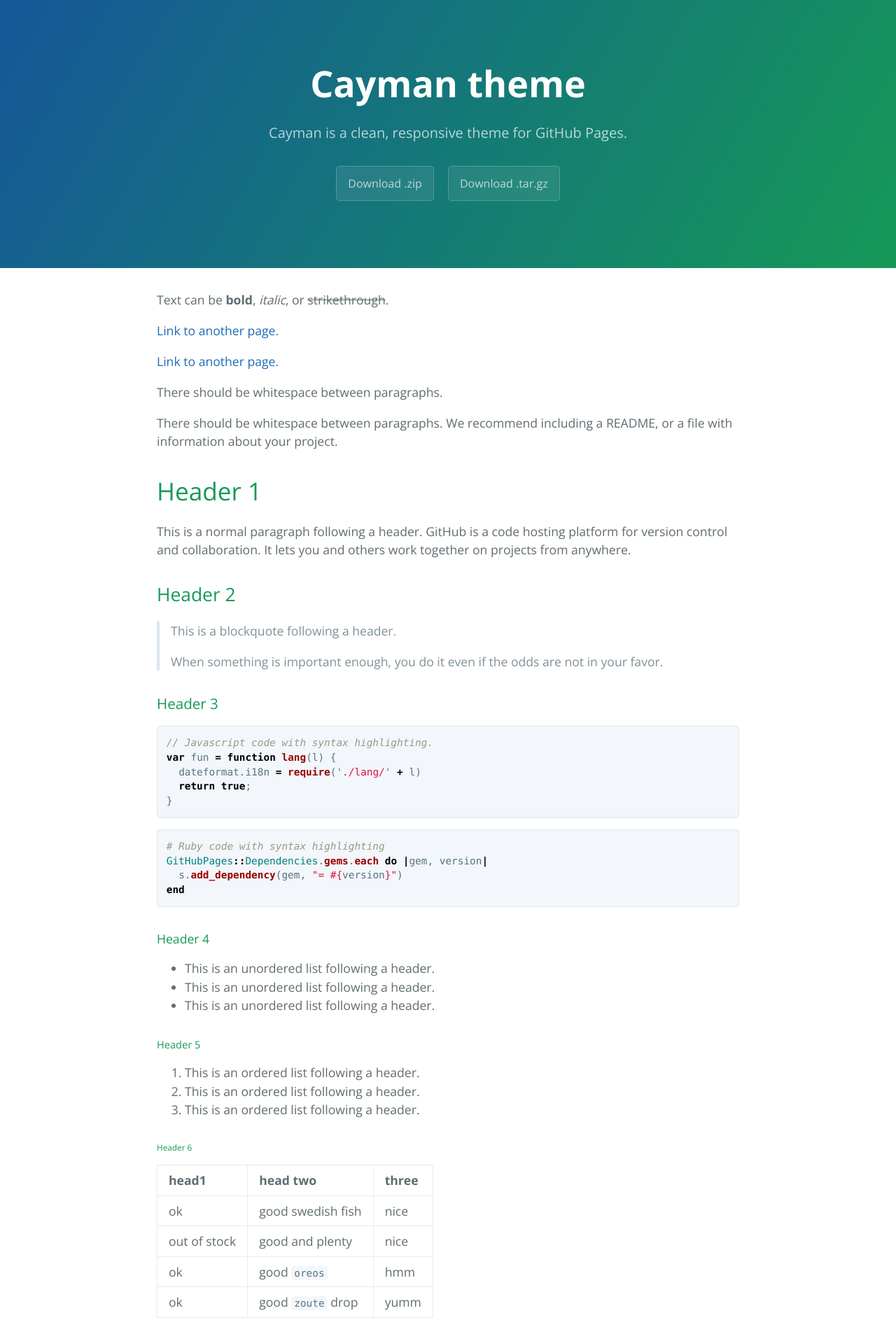
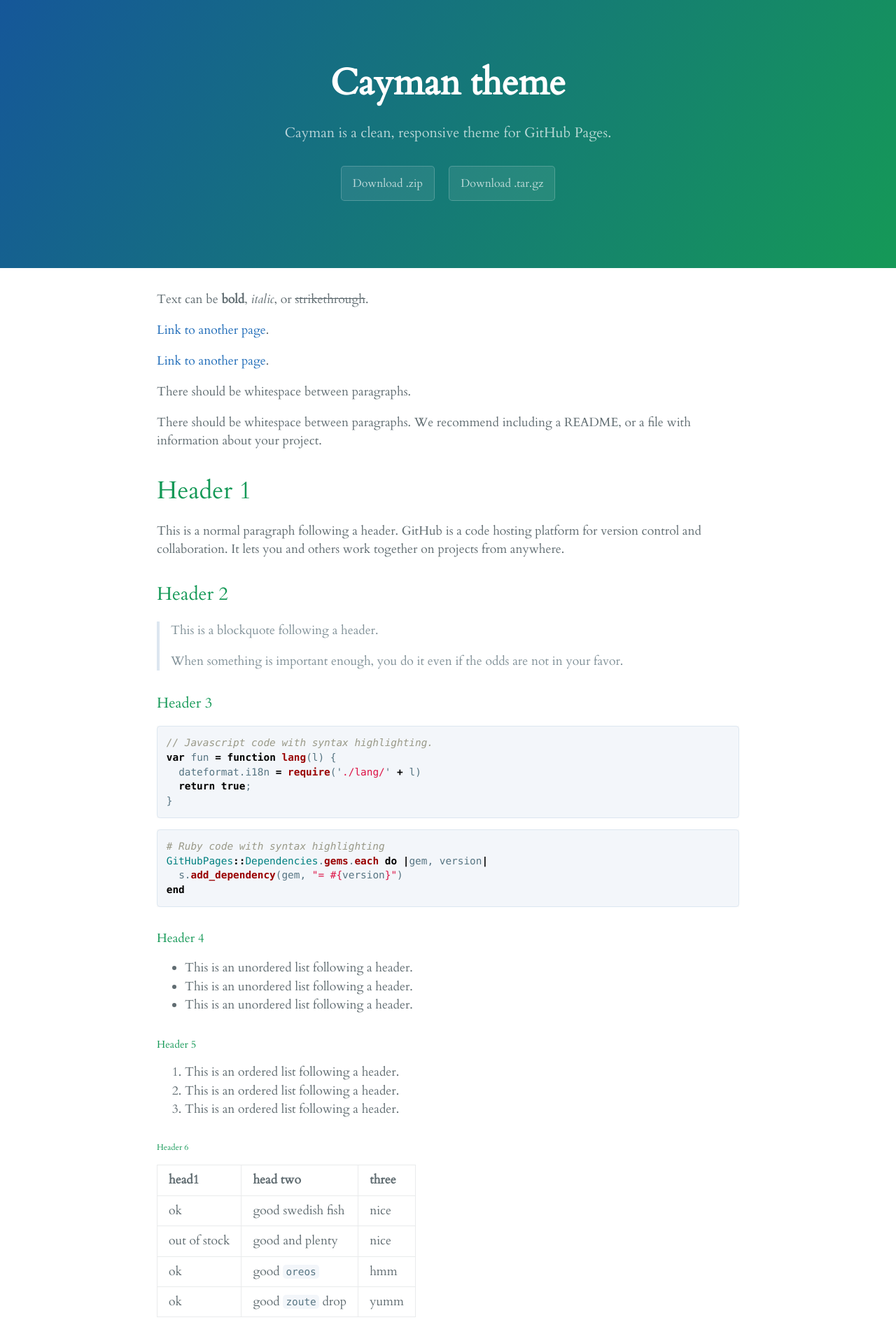
Before and after one commit to Designing-Hope/designing-hope.github.io, a Jekyll site: the page built from index.md, in a window 1280 px wide. Shown: the top 1916 px of the page at 70% size. Built offline with Jekyll 4.4.1, drawn with Linux system fonts in a browser that asks for light colours.

Commit message:
Updated Styles

```diff
--- a/_sass/jekyll-theme-cayman.scss
+++ b/_sass/jekyll-theme-cayman.scss
@@ -1,7 +1,7 @@
 @import "normalize";
 @import "rouge-github";
 @import "variables";
-@import url('https://fonts.googleapis.com/css?family=Open+Sans:400,700');
+@import url('https://fonts.googleapis.com/css2?family=Cardo:ital@0;1&family=IBM+Plex+Sans:ital,wght@0,300;0,400;0,500;1,400&display=swap');
 
 @mixin large {
   @media screen and (min-width: #{$large-breakpoint}) {
@@ -28,7 +28,7 @@
 body {
   padding: 0;
   margin: 0;
-  font-family: "Open Sans", "Helvetica Neue", Helvetica, Arial, sans-serif;
+  font-family: "Cardo", Georgia, serif;
   font-size: 16px;
   line-height: 1.5;
   color: $body-text-color;
```
